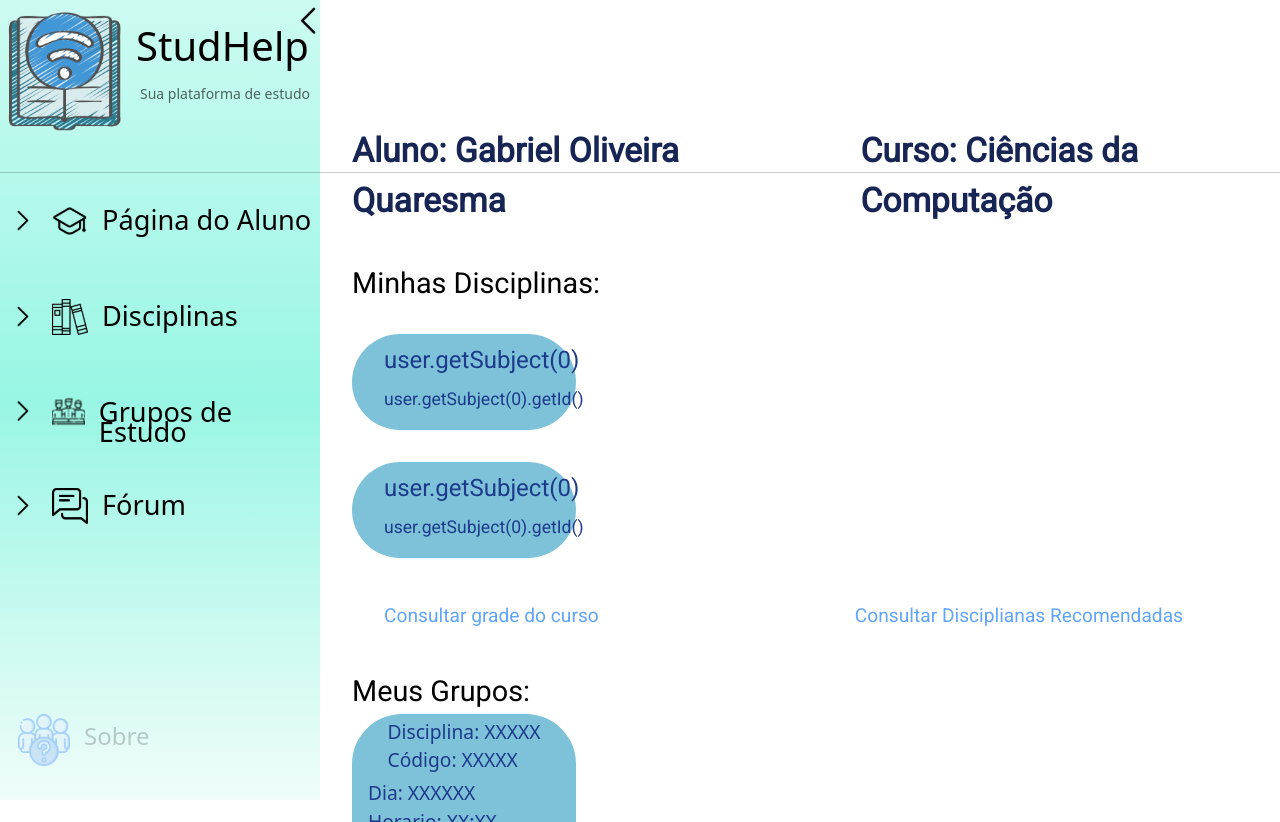
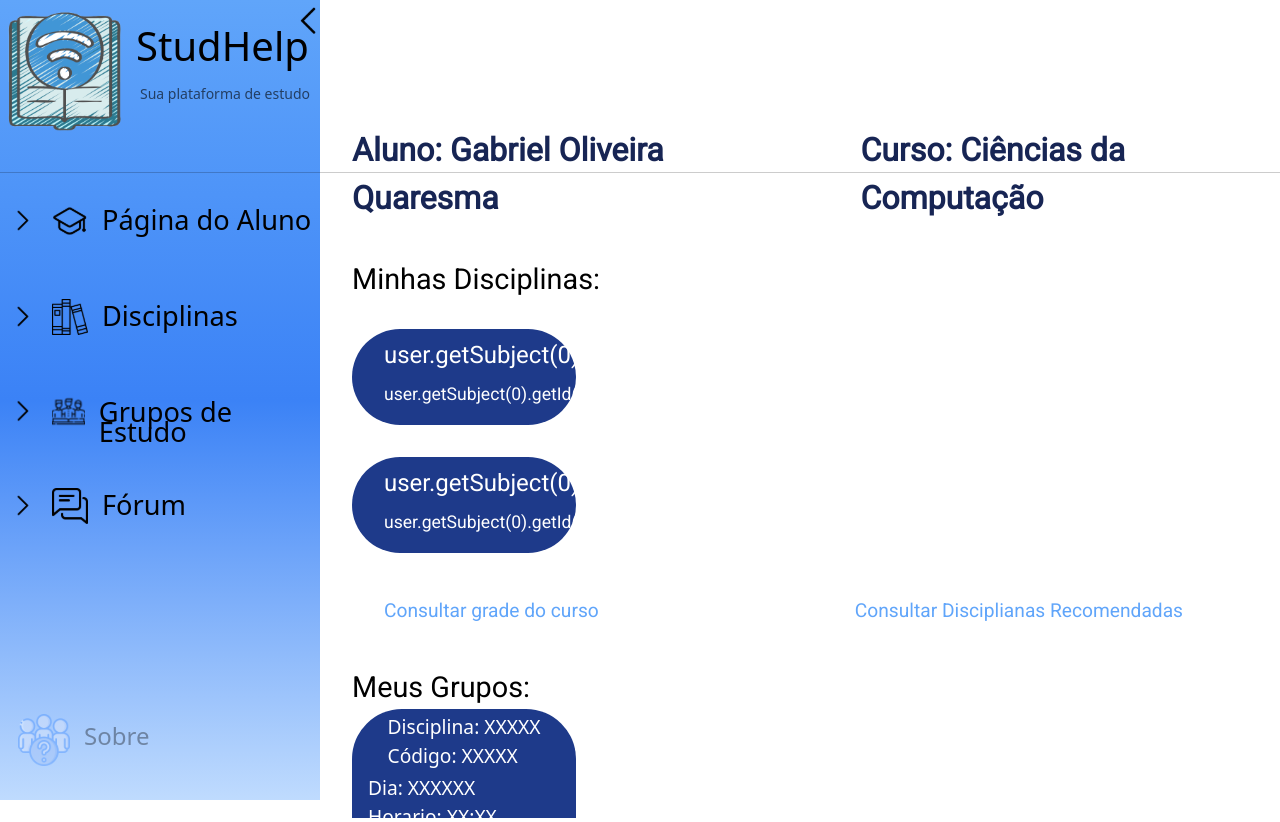
Before and after one commit to JVCA101/StudHelp, a React (Vite) app in the folder studHelp/: page /aluno in a window 1280 px wide. Built offline with nearby package versions, Linux system fonts and the light colour scheme.

Commit message:
Mudando paleta de cores

```diff
--- a/studHelp/src/components/BodyAlunoGrupos.tsx
+++ b/studHelp/src/components/BodyAlunoGrupos.tsx
@@ -8,7 +8,7 @@ function BodyAlunoGrupos() {
                 Meus Grupos:
             </h1>
         </div>
-        <div className='h-52 rounded-[50px] w-[25%] bg-page-blue text-[1.2rem] text-blue-900'>
+        <div className='h-52 rounded-[50px] w-[25%] bg-blue-900 text-[1.2rem] text-white'>
             <div>
                 <h1 className='flex justify-center items-center relative py-1'>
                     Disciplina: XXXXX <br />
--- a/studHelp/src/components/BodyAlunoMaterias.tsx
+++ b/studHelp/src/components/BodyAlunoMaterias.tsx
@@ -7,12 +7,16 @@ function HeaderAluno(){
                 <div className='py-4 hover:overflow-x-scroll'>
                      <h1 className=' mt-4  text-[1.8rem]'>Minhas Disciplinas:</h1>
 
-                    <div className='bg-page-blue w-1/4 h-24 text-[1.5rem] rounded-[90px] mt-7'>
-                    <h1 className='px-8 py-2 text-blue-900'>user.getSubject(0)</h1>
-                    <h1 className='px-8 text-[1.1rem] text-blue-900'>user.getSubject(0).getId()</h1></div>
-                    <div className='bg-page-blue w-1/4 h-24 rounded-[90px] mt-8 text-[1.5rem]'>
-                    <h1 className='px-8 py-2 text-blue-900'>user.getSubject(0)</h1>
-                    <h1 className='px-8 text-[1.1rem] text-blue-900'>user.getSubject(0).getId()</h1></div>
+                <div className='text-white'>
+
+                <div className='bg-blue-900 w-1/4 h-24 text-[1.5rem] rounded-[90px] mt-7'>
+                    <h1 className='px-8 py-2 '>user.getSubject(0)</h1>
+                    <h1 className='px-8 text-[1.1rem] '>user.getSubject(0).getId()</h1></div>
+                    <div className='bg-blue-900 w-1/4 h-24 rounded-[90px] mt-8 text-[1.5rem]'>
+                    <h1 className='px-8 py-2 '>user.getSubject(0)</h1>
+                    <h1 className='px-8 text-[1.1rem] '>user.getSubject(0).getId()</h1></div>
+                </div>
+
                 </div>
 
 
--- a/studHelp/src/components/HeaderAluno.tsx
+++ b/studHelp/src/components/HeaderAluno.tsx
@@ -3,7 +3,7 @@ import React from "react";
 
 function HeaderAluno(){
   return (
-    <div className={`px-8 text-[2.1rem]  font-semibold font-roboto left-1/4 mt-[7.6rem] py-1 flex gap-x-28 text-blue-950 "}`}>
+    <div className={`px-8 text-[2.0rem]  font-semibold font-roboto left-1/4 mt-[7.6rem] py-1 flex gap-x-28 text-blue-950 "}`}>
       <h1 className="">Aluno: Gabriel Oliveira Quaresma</h1>
       <h1 className="">Curso: Ciências da Computação</h1>
     </div>
--- a/studHelp/src/components/SideBar.tsx
+++ b/studHelp/src/components/SideBar.tsx
@@ -49,7 +49,7 @@ function SideBar() {
             <div
                 className={`${
                     open ? "w-1/2 md:w-[40%] min-[1200px]:w-[25%]" : "w-[96px]"
-                } duration-1000 h-screen bg-gradient-to-b from-teal-100 via-teal-200 to-teal-50 relative`}
+                } duration-1000 h-screen bg-gradient-to-b from-blue-400  via-blue-500  to-blue-200 relative`}
             >
                 <img
                     src="./src/assets/right-arrow-angle 2.svg"
@@ -114,7 +114,7 @@ function SideBar() {
                         }`}
                     />
                     <h1
-                        className={`origin-left font-ight left-3  text-2xl px-3 opacity-40 ${
+                        className={`origin-left font-ight left-3  text-2xl px-3 opacity-70 ${
                             !open && "hidden"
                         }`}
                     >
```
